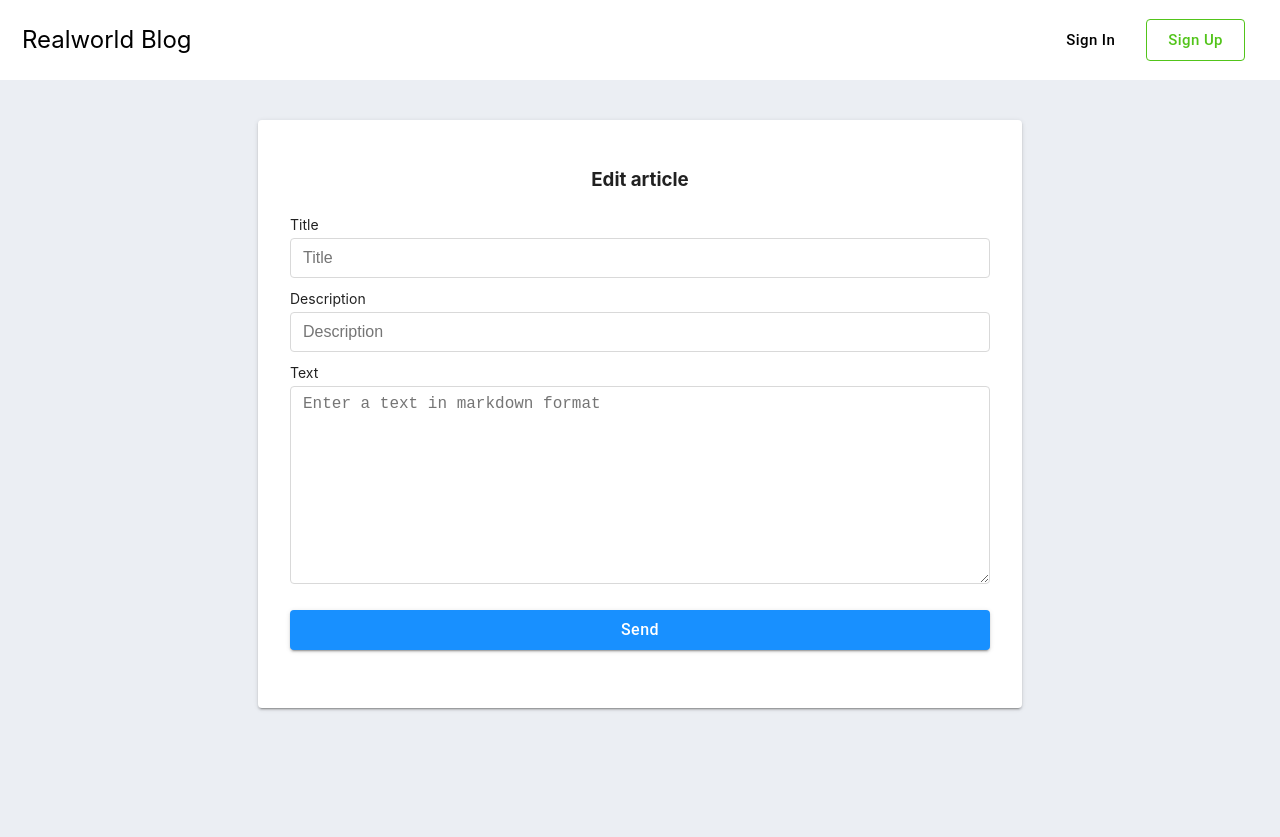
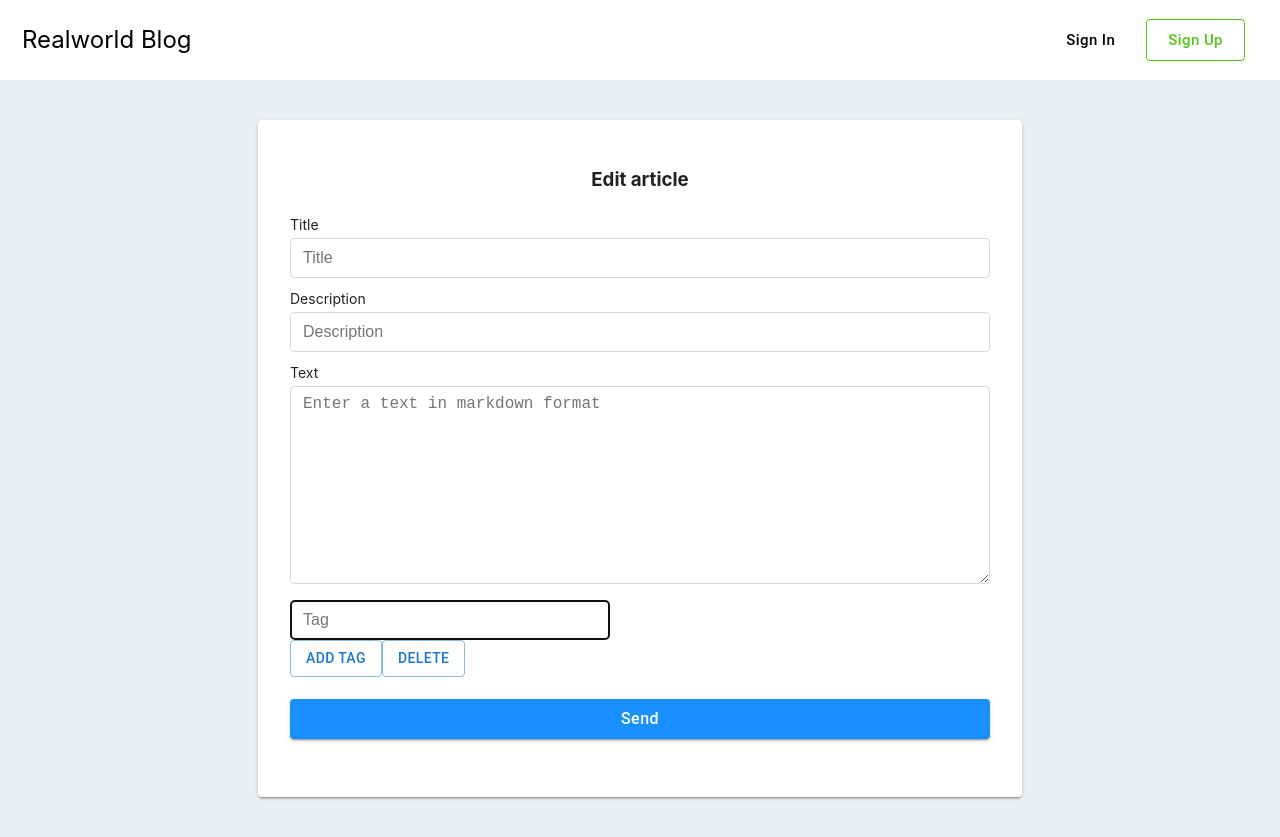
Before and after one commit to qwerst13/real-world-blog-nextjs, a Next.js app: page /articles/Welcome-to-RealWorld-project-1/edit in a window 1280 px wide. Before the commit the page ends 800 px from the top, so only its background shows below. Built offline with nearby package versions, Linux system fonts and the light colour scheme.

Commit message:
adding tags useFieldArray functionality

```diff
--- a/components/Forms/ArticleForm.tsx
+++ b/components/Forms/ArticleForm.tsx
@@ -1,15 +1,19 @@
 import { Button, Paper } from '@mui/material';
 import Link from 'next/link';
-import { useForm, SubmitHandler } from 'react-hook-form';
+import { useRouter } from 'next/router';
+import { useForm, SubmitHandler, useFieldArray } from 'react-hook-form';
 import classNames from 'classnames/bind';
 
 import { ConduitServices } from '../../lib/services/ConduitServices';
 import { ArticleDataToCreate, ArticleDataToUpdate } from '../../lib/types/apiResponses';
 import {} from '../../lib/helpers/validators';
+import { TagList } from '../TagList';
+import { Input } from '../Input';
+
+import { useSession } from '../../lib/hooks/useSession';
 
 import styles from './Form.module.scss';
-import { useSession } from '../../lib/hooks/useSession';
-import { useRouter } from 'next/router';
+import { useEffect } from 'react';
 
 let cn = classNames.bind(styles);
 const api = new ConduitServices();
@@ -24,9 +28,11 @@ export function ArticleForm({ isNew, slug }: ArticleFormProps) {
 
   const {
     register,
+    control,
     handleSubmit,
     formState: { errors },
   } = useForm<ArticleDataToCreate>();
+  const { fields, append, prepend, remove, swap, move, insert } = useFieldArray({ control, name: 'tagList' });
 
   const createArticle: SubmitHandler<ArticleDataToCreate> = async ({ title, description, body, tagList }) => {
     const data = await api.createArticle({ title, description, body, tagList });
@@ -51,6 +57,10 @@ export function ArticleForm({ isNew, slug }: ArticleFormProps) {
       // TODO обработка ответа
     }
   };
+
+  useEffect(() => {
+    append(['1234']);
+  }, []);
 
   return (
     <div className={styles.container}>
@@ -97,6 +107,18 @@ export function ArticleForm({ isNew, slug }: ArticleFormProps) {
             {errors.body && <span className={styles['error-text']}>{errors.body.message}</span>}
           </div>
 
+          {fields.map((field, index) => (
+            <div key={field.id} className={styles.field}>
+              <input type="text" placeholder="Tag" className={cn({ input: true })} {...register(`tagList.${index}.tag` as const)} />
+              <Button className={cn({ button: true, add: true })} variant="outlined" onClick={() => append(index)}>
+                Add Tag
+              </Button>
+              <Button className={cn({ button: true, delete: true })} variant="outlined" onClick={() => remove(index)}>
+                Delete
+              </Button>
+            </div>
+          ))}
+
           <Button type="submit" className={styles.create} size="large" variant="contained">
             Send
           </Button>
```
